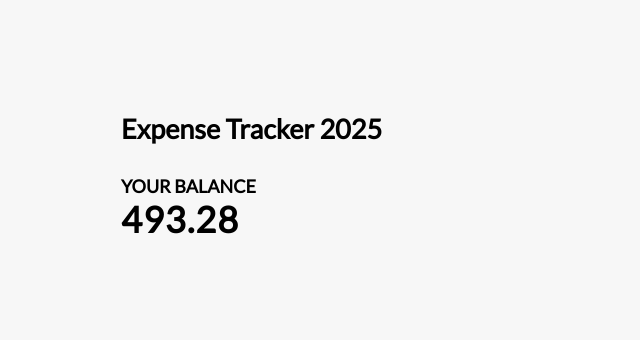
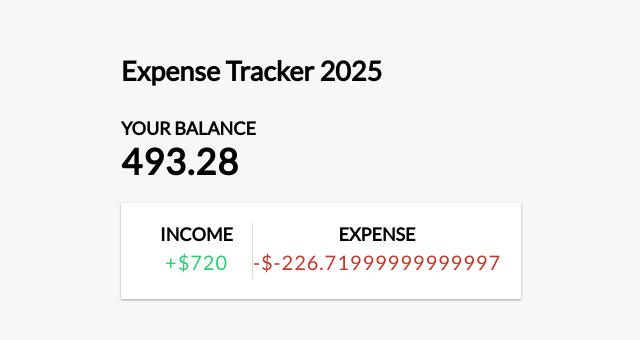
Before and after one commit to Reynaldo-ibarra/homework4, a Vue app: page / in a window 1280 px wide. Shown: the part 220-560 px from the top of the page, without its empty margins (319-959 px from the left). Built offline with nearby package versions, Linux system fonts and the light colour scheme.

Commit message:
finished income expense component

```diff
--- a/src/App.vue
+++ b/src/App.vue
@@ -1,6 +1,7 @@
 <script setup>
 import Header from './components/Header.vue';
 import Balance from './components/Balance.vue';
+import IncomeExpense from './components/IncomeExpense.vue';
 import { ref } from 'vue'
 import { computed } from 'vue'
 
@@ -16,13 +17,30 @@
         }, 0)
     })
 
+    const moneyIn = computed(()=>{
+        return transactions.value
+        .filter((x) => x.amount > 0)
+        .reduce((acc, x) =>{
+            return acc + x.amount
+        }, 0)
+    })
+
+    const moneyOut = computed(()=>{
+        return transactions.value
+        .filter((x) => x.amount < 0)
+        .reduce((acc, x) =>{
+            return acc + x.amount
+        }, 0)
+    })
+
 </script>
+
 
 <template>
 <Header></Header>
 <div class = "container">
     <Balance :total="sum"></Balance>
-
+    <IncomeExpense :income="moneyIn" :expense="moneyOut"></IncomeExpense>
 </div>
 
 
--- /dev/null
+++ b/src/components/IncomeExpense.vue
@@ -0,0 +1,29 @@
+<script setup>
+    import {defineProps} from 'vue'
+
+    const props = defineProps({
+        income: {
+            type: Number,
+            require: true,
+        },
+        expense: {
+            type: Number,
+            require: true,
+        }
+    })
+
+</script>
+
+
+<template>
+   <div class="inc-exp-container">
+       <div>
+           <h4>Income</h4>
+           <p id="money-plus" class="money plus">+${{ income }}</p>
+         </div>
+         <div>
+              <h4>Expense</h4>
+              <p id="money-minus" class="money minus">-${{ expense }}</p>
+         </div>
+    </div>
+</template>
```
Also changed, not shown: 1 other file (tests, documents, lock files or other folders).
